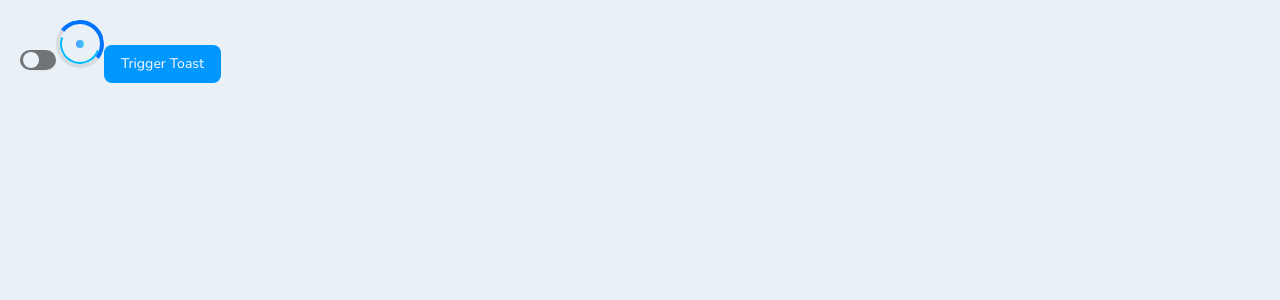
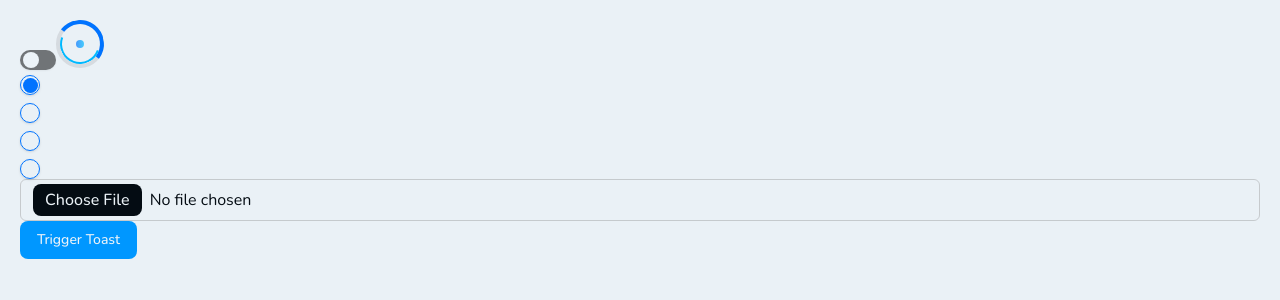
Before and after one commit to RamssCR/banking-system-frontend, a React (Vite) app: page / in a window 1280 px wide. Shown: the top 300 px of the page. Built offline with nearby package versions, Linux system fonts and the light colour scheme.

Commit message:
feat: created new primitive components and variants

```diff
--- a/package.json
+++ b/package.json
@@ -14,6 +14,8 @@
   },
   "dependencies": {
     "@hookform/resolvers": "^5.2.2",
+    "@radix-ui/react-checkbox": "^1.3.3",
+    "@radix-ui/react-radio-group": "^1.3.8",
     "@radix-ui/react-slot": "^1.2.3",
     "@radix-ui/react-switch": "^1.2.6",
     "@tanstack/react-query": "^5.90.5",
--- a/src/App.tsx
+++ b/src/App.tsx
@@ -1,4 +1,6 @@
 import { Button } from '@shared/ui/primitives/Button'
+import { Input } from '@shared/ui/primitives/Input'
+import { Radio, RadioGroup } from '@shared/ui/primitives/Radio'
 import { Spinner } from '@shared/ui/primitives/Spinner'
 import { Switch } from '@shared/ui/primitives/Switch'
 import { toast } from 'sonner'
@@ -8,6 +10,13 @@ export const App = () => {
     <div className="p-5">
       <Switch />
       <Spinner />
+      <RadioGroup defaultValue="React">
+        <Radio value="React" variant="primary" />
+        <Radio value="Vue" variant="primary" />
+        <Radio value="Angular" variant="primary" />
+        <Radio value="Svelte" variant="primary" />
+      </RadioGroup>
+      <Input type="file" />
       <Button
         onClick={() => {
           toast.success('Toast triggered!', {
--- /dev/null
+++ b/src/shared/helpers/eventHandlers.ts
@@ -0,0 +1,22 @@
+import type { KeyboardEvent } from 'react'
+
+/**
+ * Function that handles form controls keyboard events.
+ * It listens for 'Escape' and 'Enter' keys to trigger click events.
+ * @returns An object containing the handleFormControls function.
+ */
+export const eventHandlers = () => {
+  /**
+   * Handles keyboard events for form controls.
+   * @param e - The keyboard event triggered on the form control.
+   * @returns void
+   */
+  const handleFormControls = (e: KeyboardEvent<HTMLElement>): void => {
+    if (e.key === 'Escape' || e.key === 'Enter') {
+      e.preventDefault()
+      e.currentTarget?.click()
+    }
+  }
+
+  return { handleFormControls }
+}
--- /dev/null
+++ b/src/shared/ui/primitives/Checkbox.tsx
@@ -0,0 +1,38 @@
+import * as CheckboxPrimitive from '@radix-ui/react-checkbox'
+import { type CheckboxVariants, variants } from '@shared/ui/variants/checkbox'
+import type { Ref, ComponentProps } from 'react'
+import { Check } from 'lucide-react'
+import { eventHandlers } from '@shared/helpers/eventHandlers'
+import { classMerger } from '@shared/utils/classMerger'
+
+type CheckboxProps = ComponentProps<typeof CheckboxPrimitive.Root> &
+  CheckboxVariants & { ref?: Ref<HTMLInputElement> }
+
+/**
+ * Checkbox component built on Radix UI CheckboxPrimitive with Tailwind CSS variants.
+ * @param props - Props for the Checkbox component including variant, size, and other native checkbox attributes.
+ * @returns A styled Checkbox component.
+ */
+export const Checkbox = ({
+  className,
+  variant,
+  size,
+  ref,
+  ...props
+}: CheckboxProps) => {
+  const { handleFormControls } = eventHandlers()
+
+  return (
+    <CheckboxPrimitive.Root
+      ref={ref}
+      onKeyDown={handleFormControls}
+      className={classMerger(variants({ variant, size }), className)}
+      {...props}
+    >
+      <CheckboxPrimitive.Indicator>
+        <Check className="w-4 h-4" />
+      </CheckboxPrimitive.Indicator>
+    </CheckboxPrimitive.Root>
+  )
+}
+Checkbox.displayName = CheckboxPrimitive.Root.displayName
--- /dev/null
+++ b/src/shared/ui/primitives/Input.tsx
@@ -0,0 +1,26 @@
+import type { InputHTMLAttributes, Ref } from 'react'
+import { type InputVariants, variants } from '@shared/ui/variants/input'
+import { classMerger } from '@shared/utils/classMerger'
+
+type InputProps = InputHTMLAttributes<HTMLInputElement> &
+  InputVariants & { ref?: Ref<HTMLInputElement> }
+
+/**
+ * Renders an input element with customizable variants and styles.
+ * @param props - The properties for the input element, including type, className, variant, and other HTML attributes.
+ * @returns A styled input element.
+ */
+export const Input = ({
+  type = 'text',
+  className,
+  variant,
+  ref,
+  ...props
+}: InputProps) => (
+  <input
+    ref={ref}
+    type={type}
+    className={classMerger(variants({ variant }), className)}
+    {...props}
+  />
+)
--- /dev/null
+++ b/src/shared/ui/primitives/Radio.tsx
@@ -0,0 +1,53 @@
+import * as RadioGroupPrimitive from '@radix-ui/react-radio-group'
+import { type Variants, circle, radio } from '@shared/ui/variants/radio'
+import type { ComponentProps, Ref } from 'react'
+import { Circle } from 'lucide-react'
+import { classMerger } from '@shared/utils/classMerger'
+import { eventHandlers } from '@shared/helpers/eventHandlers'
+
+type RadioGroupProps = ComponentProps<typeof RadioGroupPrimitive.Root> & {
+  ref?: Ref<HTMLDivElement>
+}
+
+type RadioProps = ComponentProps<typeof RadioGroupPrimitive.Item> &
+  Variants & { ref?: Ref<HTMLInputElement> }
+
+/**
+ * RadioGroup component built on Radix UI RadioGroupPrimitive.
+ * @param props - Props for the RadioGroup component including native div attributes.
+ * @returns A styled RadioGroup component.
+ */
+const RadioGroup = ({ className, ref, ...props }: RadioGroupProps) => (
+  <RadioGroupPrimitive.Root
+    ref={ref}
+    className={classMerger('grid gap-2', className)}
+    {...props}
+  />
+)
+RadioGroup.displayName = RadioGroupPrimitive.Root.displayName
+
+/**
+ * Radio component built on Radix UI RadioGroupPrimitive with Tailwind CSS variants.
+ * @param props - Props for the Radio component including variant, size, and other native radio attributes.
+ * @returns A styled Radio component.
+ */
+const Radio = ({ className, variant, size, ref, ...props }: RadioProps) => {
+  const { handleFormControls } = eventHandlers()
+
+  return (
+    <RadioGroupPrimitive.Item
+      ref={ref}
+      tabIndex={0}
+      onKeyDownCapture={handleFormControls}
+      className={classMerger(radio({ variant, size }), className)}
+      {...props}
+    >
+      <RadioGroupPrimitive.Indicator className="flex items-center justify-center">
+        <Circle className={classMerger(circle({ variant, size }))} />
+      </RadioGroupPrimitive.Indicator>
+    </RadioGroupPrimitive.Item>
+  )
+}
+Radio.displayName = RadioGroupPrimitive.Item.displayName
+
+export { RadioGroup, Radio }
--- /dev/null
+++ b/src/shared/ui/variants/checkbox.ts
@@ -0,0 +1,24 @@
+import { type VariantProps, tv } from 'tailwind-variants'
+
+export const variants = tv({
+  base: 'border shadow flex items-center justify-center rounded-md text-center max-w-7 max-h-7 hover:cursor-pointer disabled:cursor-not-allowed disabled:opacity-50 focus:outline-none focus-visible:ring-2 focus-visible:ring-offset-2 transition-colors',
+  variants: {
+    variant: {
+      default:
+        'border-contrast data-[state=checked]:bg-contrast data-[state=checked]:text-bg focus-visible:ring-contrast',
+      primary:
+        'border-primary-bg-contrast data-[state=checked]:bg-primary-bg-contrast data-[state=checked]:text-bg focus-visible:ring-primary-bg-contrast',
+    },
+    size: {
+      default: 'size-6 text-sm',
+      sm: 'size-5 text-xs',
+      lg: 'size-7 text-base',
+    },
+  },
+  defaultVariants: {
+    variant: 'default',
+    size: 'default',
+  },
+})
+
+export type CheckboxVariants = VariantProps<typeof variants>
--- /dev/null
+++ b/src/shared/ui/variants/input.ts
@@ -0,0 +1,17 @@
+import { type VariantProps, tv } from 'tailwind-variants'
+
+export const variants = tv({
+  base: 'flex w-full rounded-md border border-muted/70 bg-transparent px-3 py-1 placeholder:text-muted file:border-0 file:font-medium file:rounded-lg file:mr-2 file:px-3 file:py-1 hover:file:cursor-pointer focus:outline-none focus-visible:ring-2 focus-visible:ring-offset-2 focus-visible:ring-contrast disabled:cursor-not-allowed disabled:opacity-50',
+  variants: {
+    variant: {
+      default: 'text-contrast file:text-bg file:bg-contrast',
+      primary:
+        'text-primary-bg-contrast file:text-bg file:bg-primary-bg-contrast',
+    },
+  },
+  defaultVariants: {
+    variant: 'default',
+  },
+})
+
+export type InputVariants = VariantProps<typeof variants>
--- /dev/null
+++ b/src/shared/ui/variants/radio.ts
@@ -0,0 +1,41 @@
+import { type VariantProps, tv } from 'tailwind-variants'
+
+export const radio = tv({
+  base: 'hover:cursor-pointer rounded-full border shadow focus:outline-none focus-visible:ring-2 focus-visible:ring-offset-2 disabled:opacity-50 disabled:cursor-not-allowed transition-colors flex items-center justify-center',
+  variants: {
+    variant: {
+      default: 'border-contrast text-contrast',
+      primary: 'border-primary-bg-contrast text-primary-bg-contrast',
+    },
+    size: {
+      default: 'h-5 w-5',
+      sm: 'h-4 w-4',
+      lg: 'h-6 w-6',
+    },
+  },
+  defaultVariants: {
+    variant: 'default',
+    size: 'default',
+  },
+})
+
+export const circle = tv({
+  base: 'aspect-square rounded-full transition-colors',
+  variants: {
+    variant: {
+      default: 'bg-contrast',
+      primary: 'bg-primary-bg-contrast',
+    },
+    size: {
+      default: 'h-3.75 w-3.75',
+      sm: 'h-2.75 w-2.75',
+      lg: 'h-4.75 w-4.75',
+    },
+  },
+  defaultVariants: {
+    variant: 'default',
+    size: 'default',
+  },
+})
+
+export type Variants = VariantProps<typeof radio>
```
Also changed, not shown: 1 other file (tests, documents, lock files or other folders).
